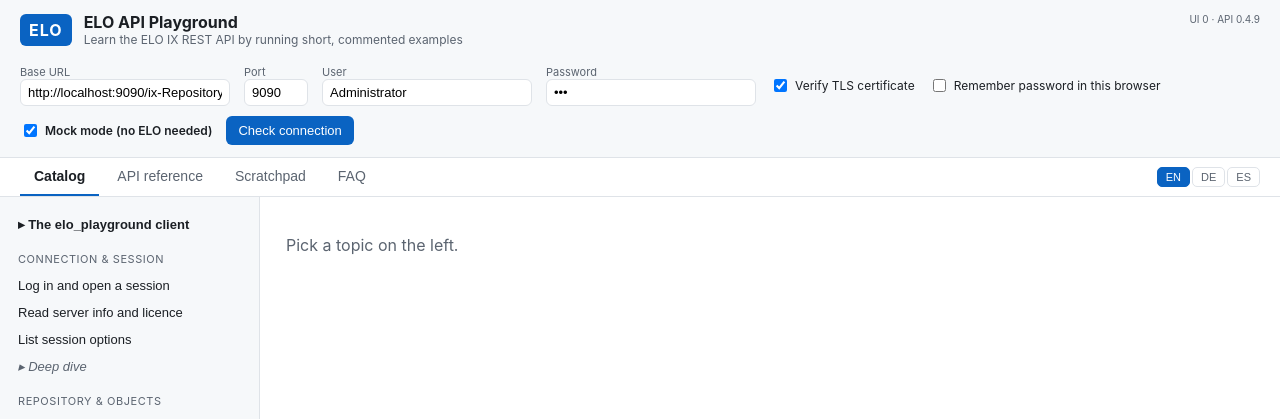
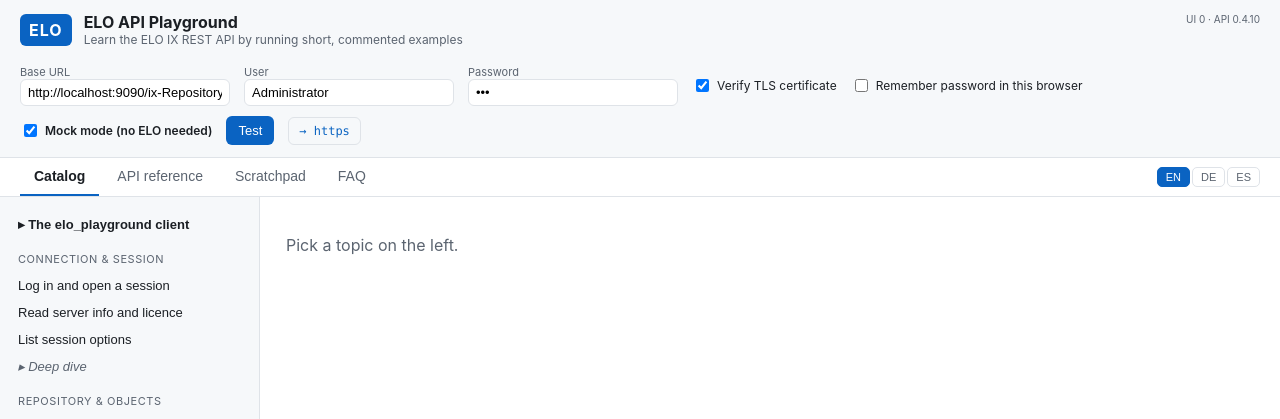
Before and after one commit to patchamama/ELO-DMS-REST-API-Playground, a FastAPI app: page / in a window 1280 px wide. Shown: the top 419 px of the page. Run offline with FastAPI, Linux system fonts and the light colour scheme; some libraries are stand-ins or nearby versions.

Commit message:
refactor(conn): drop Port field, rename test button, add http/https toggle
- the ELO port already lives in the Base URL, so remove the separate Port
  field: frontend form, the app.js port-splicing, backend default_port, the
  static build render
- "Check connection" button -> "Test" / "Prüfen" / "Probar"
- new "-> https / -> http" button next to Test: flips the Base URL scheme and
  re-tests in one click; switching to https also unticks "Verify TLS
  certificate" (local ELO IX/HTTPS and its :9093 doc connector are self-signed)
- faq + labfs.needsBackend wording updated; test_index asserts the new form

```diff
--- a/backend-python/app/__init__.py
+++ b/backend-python/app/__init__.py
@@ -1,3 +1,3 @@
 """ELO API Playground - FastAPI backend (pages, catalog API, snippet runner)."""
 
-__version__ = "0.4.9"
+__version__ = "0.4.10"
--- a/backend-python/app/main.py
+++ b/backend-python/app/main.py
@@ -11,7 +11,6 @@
 from __future__ import annotations
 
 import hashlib
-from urllib.parse import urlsplit
 
 from fastapi import FastAPI, HTTPException
 from fastapi.middleware.cors import CORSMiddleware
@@ -73,10 +72,6 @@
     return hashlib.sha1(str(newest).encode()).hexdigest()[:8]
 
 
-def _default_port() -> str:
-    return str(urlsplit(settings.elo_base_url).port or 9090)
-
-
 # ---- page ------------------------------------------------------------- #
 @app.get("/", response_class=HTMLResponse)
 def index(request: Request):
@@ -86,7 +81,6 @@
         {
             "static_v": _static_version(),
             "default_base_url": settings.elo_base_url,
-            "default_port": _default_port(),
             "default_user": settings.elo_user,
             # pre-fill the password only from a LOCAL .env (never baked into the
             # static build); empty by default so nothing is shipped.
@@ -208,7 +202,7 @@
 def _lab_client(creds: EloCreds | None):
     if not creds or not creds.base_url:
         raise EloError(
-            "live mode required - untick Mock, fill in the connection form and press Check connection"
+            "live mode required - untick Mock, fill in the connection form and press Test"
         )
     return get_client(creds.base_url, creds.user, creds.password, verify=creds.tls_verify)
 
--- a/frontend/i18n/en.json
+++ b/frontend/i18n/en.json
@@ -30,7 +30,9 @@
   "conn.baseUrl": "Base URL",
   "conn.user": "User",
   "conn.password": "Password",
-  "conn.check": "Check connection",
+  "conn.check": "Test",
+  "conn.scheme": "http/https",
+  "conn.schemeTitle": "Switch the Base URL between http and https, then test",
   "conn.checking": "checking…",
   "conn.mock": "Mock mode (no ELO needed)",
   "conn.mockOn": "mock mode - no ELO needed",
@@ -66,8 +68,7 @@
   "static.precomputed": "pre-computed",
   "static.help": "Mock mode uses bundled sample data. Untick Mock and enter a reachable ELO base URL + credentials to run Browser snippets against a real server (that server must allow CORS from this page).",
   "static.backendOnly": "Only Browser snippets can call a server from this page. Python / Node need the local app.",
-  "conn.port": "Port",
-  "labfs.needsBackend": "This panel runs on the local app against a live ELO. Untick Mock, fill in the connection form and press Check connection.",
+  "labfs.needsBackend": "This panel runs on the local app against a live ELO. Untick Mock, fill in the connection form and press Test.",
   "labfs.loadTree": "Load the ELO folder tree",
   "labfs.eloTree": "ELO folder to mirror",
   "labfs.selectFolder": "no folder selected yet",
--- a/frontend/static/app.js
+++ b/frontend/static/app.js
@@ -85,30 +85,19 @@
   }
 
   // ---- connection state -------------------------------------------- //
-  const DEFAULT_PORT = "9090"; // ELO Indexserver default (HTTP)
-
-  // combine the "Base URL" field with the separate "Port" field
+  // the ELO port lives in the Base URL itself (e.g. .../ix-Repository1 on :9090,
+  // or an https reverse proxy on :443) - there is no separate Port field.
   function effectiveBaseUrl() {
-    const f = $("#conn");
-    let raw = (f.base_url.value || "").trim();
+    let raw = ($("#conn").base_url.value || "").trim();
     if (!raw) return "";
     if (!/^https?:\/\//i.test(raw)) raw = "http://" + raw;
-    let u;
-    try {
-      u = new URL(raw);
-    } catch (e) {
-      return raw;
-    }
-    const port = (f.port.value || "").trim();
-    if (port) u.port = port;
-    return `${u.protocol}//${u.hostname}${u.port ? ":" + u.port : ""}${u.pathname}`.replace(/\/$/, "");
+    return raw.replace(/\/+$/, "");
   }
 
   function readConn() {
     const f = $("#conn");
     return {
       base_url: effectiveBaseUrl(),
-      port: (f.port.value || "").trim(),
       user: f.user.value.trim(),
       password: f.password.value,
       tls_verify: f.tls_verify.checked,
@@ -128,7 +117,6 @@
     const c = readConn();
     const blob = {
       base_url: f.base_url.value.trim(), // store what the user typed, not the assembled URL
-      port: c.port,
       user: c.user,
       tls_verify: c.tls_verify,
       mock: c.mock,
@@ -146,7 +134,6 @@
     }
     const f = $("#conn");
     f.base_url.value = blob.base_url || CFG.defaultBaseUrl || "";
-    f.port.value = blob.port || CFG.defaultPort || DEFAULT_PORT;
     f.user.value = blob.user || CFG.defaultUser || "Administrator";
     // password: a remembered one wins; then a local .env (ELOPG_ELO_PASSWORD);
     // then the stock local test password. Overridden by whatever you type.
@@ -174,6 +161,7 @@
       const v = T[el.dataset.tTitle];
       if (v) el.title = v;
     });
+    updateSchemeBtn();
   }
   const tr = (k) => T[k] || k;
 
@@ -1443,14 +1431,16 @@
     runBtn.addEventListener("click", () => runAny(langSel.value, getCode(), null, out, meta, runBtn));
   }
 
-  function wireConn() {
-    const f = $("#conn");
-    f.addEventListener("change", saveConn);
-    $("#conn-check").addEventListener("click", async () => {
+  async function runConnCheck() {
     const status = $("#conn-status");
     if (isMock()) {
       status.textContent = tr("conn.mockOn");
       status.className = "conn-status ok";
+      return;
+    }
+    if (STATIC) {
+      status.textContent = tr("static.backendOnly");
+      status.className = "conn-status err";
       return;
     }
     status.textContent = tr("conn.checking");
@@ -1458,7 +1448,42 @@
     const res = await postJSON("/api/elo/login-check", creds());
     status.textContent = res.detail || (res.ok ? "ok" : "failed");
     status.className = "conn-status " + (res.ok ? "ok" : "err");
-    });
+  }
+
+  // label the http/https toggle with the scheme it will switch TO
+  function updateSchemeBtn() {
+    const btn = $("#conn-scheme");
+    if (!btn) return;
+    const isHttps = /^https:\/\//i.test(($("#conn").base_url.value || "").trim());
+    btn.textContent = isHttps ? "→ http" : "→ https";
+  }
+
+  function wireConn() {
+    const f = $("#conn");
+    f.addEventListener("change", saveConn);
+    f.base_url.addEventListener("input", updateSchemeBtn);
+    $("#conn-check").addEventListener("click", runConnCheck);
+
+    // flip the Base URL between http:// and https:// and re-test. Switching to
+    // https on a local ELO usually means a self-signed cert, so drop TLS verify.
+    $("#conn-scheme").addEventListener("click", () => {
+      let raw = (f.base_url.value || "").trim();
+      if (!raw) raw = "http://localhost:9090/ix-Repository1";
+      if (/^https:\/\//i.test(raw)) {
+        raw = raw.replace(/^https:\/\//i, "http://");
+      } else if (/^http:\/\//i.test(raw)) {
+        raw = raw.replace(/^http:\/\//i, "https://");
+        f.tls_verify.checked = false;
+      } else {
+        raw = "https://" + raw;
+        f.tls_verify.checked = false;
+      }
+      f.base_url.value = raw;
+      updateSchemeBtn();
+      saveConn();
+      runConnCheck();
+    });
+    updateSchemeBtn();
   }
 
   async function enterStaticMode() {
@@ -1471,8 +1496,10 @@
     }
     const conn = $("#conn");
     if (conn) {
-      const check = $("#conn-check");
-      if (check) check.hidden = true; // login-check needs the backend
+      ["#conn-check", "#conn-scheme"].forEach((s) => {
+        const b = $(s);
+        if (b) b.hidden = true; // both need the backend to test
+      });
       conn.querySelectorAll("label.chk").forEach((l) => {
         if (/remember|tls_verify/.test(l.querySelector("input")?.name || "")) l.hidden = true;
       });
--- a/frontend/static/style.css
+++ b/frontend/static/style.css
@@ -43,6 +43,11 @@
   padding: 7px 12px; font-size: 13px; cursor: pointer;
 }
 .conn button:hover { background: var(--blue-d); }
+#conn-scheme {
+  background: none; color: var(--blue); border: 1px solid var(--line);
+  font-family: "SFMono-Regular", Consolas, monospace; font-size: 12px; padding: 6px 10px;
+}
+#conn-scheme:hover { background: var(--panel); color: var(--blue-d); }
 .conn-status { font-size: 12px; color: var(--muted); }
 .conn-status.ok { color: var(--ok); }
 .conn-status.err { color: var(--err); }
@@ -272,4 +277,3 @@
 }
 
 .version { font-size: 10px; color: var(--muted); margin-top: 1px; }
-.conn label.port input { min-width: 64px; width: 64px; }
--- a/frontend/templates/index.html
+++ b/frontend/templates/index.html
@@ -16,9 +16,6 @@
     <label><span data-t="conn.baseUrl">Base URL</span>
       <input name="base_url" type="text" spellcheck="false" />
     </label>
-    <label class="port"><span data-t="conn.port">Port</span>
-      <input name="port" type="text" inputmode="numeric" spellcheck="false" size="5" />
-    </label>
     <label><span data-t="conn.user">User</span>
       <input name="user" type="text" spellcheck="false" />
     </label>
@@ -31,7 +28,8 @@
       <span data-t="conn.remember">Remember password</span></label>
     <label class="chk mock"><input name="mock" type="checkbox" />
       <span data-t="conn.mock">Mock mode</span></label>
-    <button type="button" id="conn-check" data-t="conn.check">Check connection</button>
+    <button type="button" id="conn-check" data-t="conn.check">Test</button>
+    <button type="button" id="conn-scheme" data-t="conn.scheme" data-t-title="conn.schemeTitle" title="Switch http/https and test">http/https</button>
     <span id="conn-status" class="conn-status"></span>
   </form>
 </header>
@@ -99,7 +97,6 @@
 <script>
   window.__PLAYGROUND__ = {
     defaultBaseUrl: {{ default_base_url | tojson }},
-    defaultPort: {{ default_port | tojson }},
     defaultUser: {{ default_user | tojson }},
     defaultPassword: {{ default_password | default("") | tojson }},
     mockDefault: {{ mock_default | tojson }},
--- a/scripts/build_static.py
+++ b/scripts/build_static.py
@@ -110,8 +110,7 @@
     env = jinja2.Environment(loader=jinja2.FileSystemLoader(str(ROOT / "frontend" / "templates")), autoescape=True)
     build_id = format(int(time.time()), "x")[-8:]
     html = env.get_template("index.html").render(
-        static_v=build_id, default_base_url="", default_port="9090",
-        default_user="", mock_default=True,
+        static_v=build_id, default_base_url="", default_user="", mock_default=True,
     )
     html = (
         html.replace('href="/vendor/', 'href="vendor/')
```
Also changed, not shown: backend-python/tests/test_api.py (+2 -1 lines), frontend/faq.md (+11 -7 lines), frontend/i18n/de.json (+4 -3 lines), frontend/i18n/es.json (+4 -3 lines), 1 other file. Lines whose indentation alone changed are shown as unchanged.
